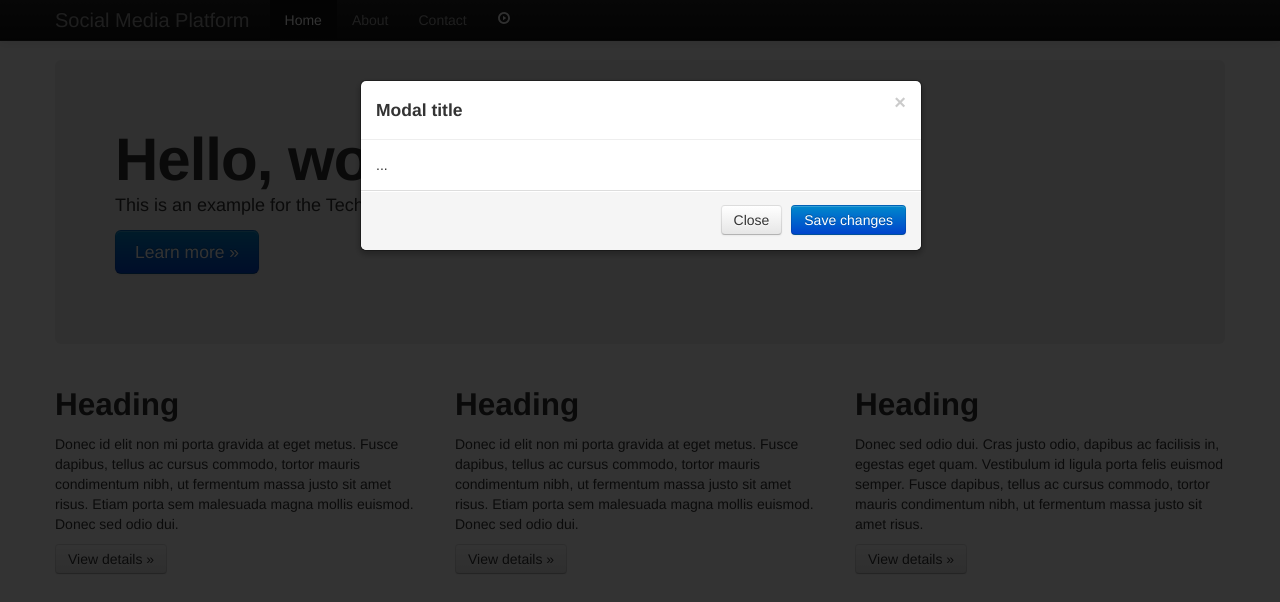
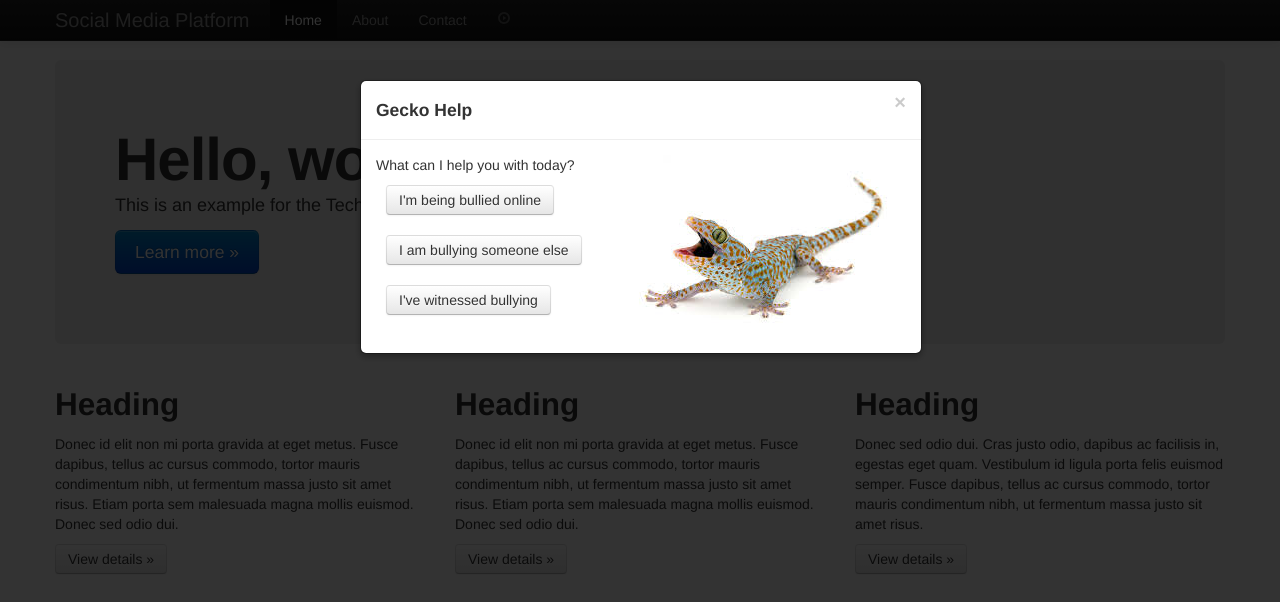
Before and after one commit to technogeckos/gecko-prototype, a plain HTML site: page index.html in a window 1280 px wide. Both pictures are taken after a click on the button 503 px from the left and 17 px from the top of the page. Drawn offline with nearby package versions, Linux system fonts and the light colour scheme.

Commit message:
Added gecko picture and modal dialog about bullying

```diff
--- a/index.html
+++ b/index.html
@@ -12,6 +12,18 @@
     body {
       padding-top: 60px;
       padding-bottom: 40px;
+    }
+    .modal {
+      display: none;
+    }
+    .modal.in {
+      display: block;
+    }
+    .right {
+      float: right;
+    }
+    .modal-body .btn {
+      margin: 10px;
     }
   </style>
   <link href="assets/css/bootstrap-responsive.css" rel="stylesheet">
@@ -44,7 +56,7 @@
             <li class="active"><a href="#">Home</a></li>
             <li><a href="#about">About</a></li>
             <li><a href="#contact">Contact</a></li>
-            <li><a href="#" data-toggle="modal" data-target="#myModal"><i class="icon-play-circle icon-white"></i></a></li>
+            <li><a href="#" role="button" data-toggle="modal" data-target="#myModal"><i class="icon-play-circle icon-white"></i></a></li>
             <!-- Button trigger modal -->
             <!-- <button type="button" class="btn btn-primary btn-lg" data-toggle="modal" data-target="#myModal">
               Launch demo modal
@@ -85,24 +97,6 @@
     </div>
 
     <hr>
-    <!-- Modal -->
-    <div class="modal fade" id="myModal" tabindex="-1" role="dialog" aria-labelledby="myModalLabel" aria-hidden="true">
-      <div class="modal-dialog">
-        <div class="modal-content">
-          <div class="modal-header">
-            <button type="button" class="close" data-dismiss="modal" aria-label="Close"><span aria-hidden="true">&times;</span></button>
-            <h4 class="modal-title" id="myModalLabel">Modal title</h4>
-          </div>
-          <div class="modal-body">
-            ...
-          </div>
-          <div class="modal-footer">
-            <button type="button" class="btn btn-default" data-dismiss="modal">Close</button>
-            <button type="button" class="btn btn-primary">Save changes</button>
-          </div>
-        </div>
-      </div>
-    </div>
     <footer>
 
     </footer>
@@ -111,15 +105,38 @@
   <script src="https://ajax.googleapis.com/ajax/libs/jquery/1.11.2/jquery.min.js"></script>
   <script src="assets/js/bootstrap.js"></script>
   <script>
-    function effectFadeIn(classname) {
-      $("."+classname).fadeOut(800).fadeIn(800, effectFadeOut(classname))
-    }
-    function effectFadeOut(classname) {
-      $("."+classname).fadeIn(800).fadeOut(800, effectFadeIn(classname))
-    }
     $(document).ready(function(){
-      effectFadeIn('icon-play-circle');
+      $('#bullied').on('click', function() {
+        $('div.prompt').html('<p>I am sorry to hear that! Here are some <a href="#">resources</a> you can look at for getting help. Would you like to talk to somebody?</p><button id="yes" class="btn btn-default">Yes</button><button id="no" class="btn btn-default">No</button>');
+      });
+      window.setInterval(function () {
+        $('.icon-play-circle').fadeToggle();
+      }, 400);
     });
   </script>
+  <!-- Modal -->
+    <div class="modal fade" id="myModal" tabindex="-1" role="dialog" aria-labelledby="myModalLabel" aria-hidden="true">
+      <div class="modal-dialog">
+        <div class="modal-content">
+          <div class="modal-header">
+            <button type="button" class="close" data-dismiss="modal" aria-label="Close"><span aria-hidden="true">&times;</span></button>
+            <h4 class="modal-title" id="myModalLabel">Gecko Help</h4>
+          </div>
+          <div class="modal-body">
+            <img class="img-responsive right" src="assets/img/gecko.jpg" alt="image" />
+            <div class="prompt">
+              What can I help you with today?
+              <button id="bullied" class="btn btn-default">I'm being bullied online</button>
+              <button id="bully" class="btn btn-default">I am bullying someone else</button>
+              <button id="witness" class="btn btn-default">I've witnessed bullying</button>
+            </div>
+          </div>
+<!--           <div class="modal-footer">
+            <button type="button" class="btn btn-default" data-dismiss="modal">Close</button>
+            <button type="button" class="btn btn-primary">Save changes</button>
+          </div> -->
+        </div>
+      </div>
+    </div>
 </body>
 </html>
```
Also changed, not shown: assets/img/gecko.jpg (added).
